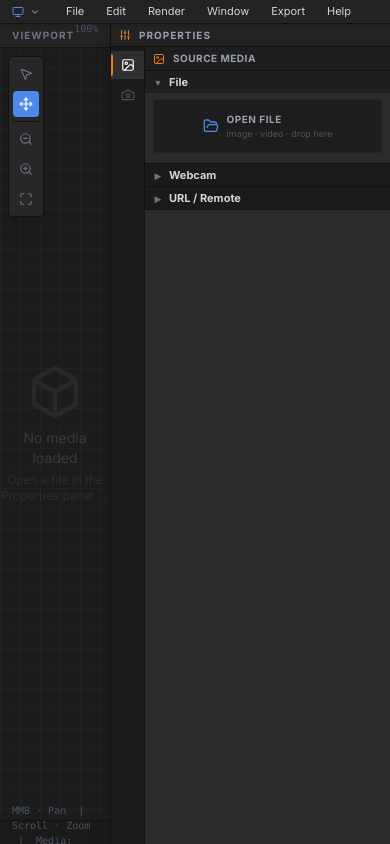
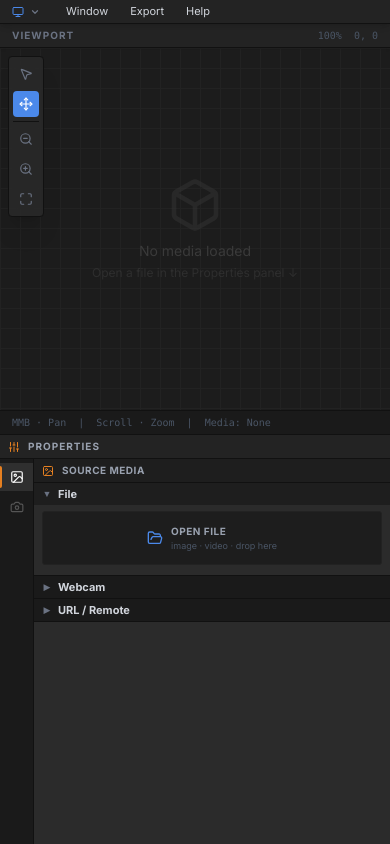
Before and after one commit to tarunkumar-sys/art_to_ascii, a React (Vite) app: page / in a window 390 px wide. Built offline with nearby package versions, Linux system fonts and the light colour scheme.

Commit message:
add the Adaptive UI

```diff
--- a/src/components/AsciiViewer.jsx
+++ b/src/components/AsciiViewer.jsx
@@ -118,7 +118,8 @@ const AsciiViewer = ({
             <div className="text-center text-[#3a3a3a] flex flex-col items-center">
               <Box className="w-14 h-14 mb-2 opacity-40" />
               <p className="text-sm">No media loaded</p>
-              <p className="text-xs opacity-60 mt-1">Open a file in the Properties panel →</p>
+              <p className="text-xs opacity-60 mt-1 hidden md:block">Open a file in the Properties panel →</p>
+              <p className="text-xs opacity-60 mt-1 md:hidden">Open a file in the Properties panel ↓</p>
             </div>
           </div>
         )}
--- a/src/components/BottomPanel.jsx
+++ b/src/components/BottomPanel.jsx
@@ -462,7 +462,7 @@ const BottomPanel = ({
             <div className="flex-1 flex items-center justify-end gap-3">
 
               {/* Speed Controller */}
-              <div className="flex items-center gap-2">
+              <div className="hidden md:flex items-center gap-2">
                 <span className="text-[8px] text-gray-500 font-bold uppercase tracking-tighter">Speed</span>
                 <div
                   ref={speedBarRef}
@@ -481,13 +481,13 @@ const BottomPanel = ({
 
               {/* Time Readout */}
               <div className="flex items-center gap-2 bg-black/20 px-2 py-0.5 rounded border border-white/5 h-6">
-                <span className="text-[10px] font-mono text-blender-active font-bold min-w-[65px] text-center">
+                <span className="text-[10px] font-mono text-blender-active font-bold min-w-[45px] sm:min-w-[65px] text-center">
                   {formatTime(currentTime)}
                 </span>
-                <span className="text-[8px] text-gray-500 font-mono border-l border-white/10 pl-2">
+                <span className="hidden sm:inline text-[8px] text-gray-500 font-mono border-l border-white/10 pl-2">
                   {currentFrame}f
                 </span>
-                <span className="text-[8px] text-gray-500 font-mono border-l border-white/10 pl-2">
+                <span className="hidden sm:inline text-[8px] text-gray-500 font-mono border-l border-white/10 pl-2">
                   {duration.toFixed(1)}s
                 </span>
               </div>
--- a/src/components/Layout.jsx
+++ b/src/components/Layout.jsx
@@ -5,19 +5,19 @@ const Layout = ({ sidebar, viewer, bottomPanel, exportDropdown, shortcutsDropdow
     <div className="flex h-screen w-full bg-blender-bg text-blender-text font-sans overflow-hidden select-none text-[11px]">
 
       {/* Blender Top Bar */}
-      <div className="absolute top-0 left-0 right-0 h-6 bg-blender-header border-b border-blender-border flex items-center px-1 z-30 shadow-md">
+      <div className="absolute top-0 left-0 right-0 h-6 bg-blender-header border-b border-blender-border flex items-center px-1 z-30 shadow-md whitespace-nowrap">
         {/* Editor Type Selector */}
-        <div className="flex items-center px-2 py-0.5 hover:bg-blender-hover rounded-sm cursor-pointer mr-2 transition-colors">
+        <div className="flex items-center px-2 py-0.5 hover:bg-blender-hover rounded-sm cursor-pointer mr-2 transition-colors shrink-0">
           <Monitor className="w-3 h-3 text-blender-active mr-1.5" />
           <ChevronDown className="w-2.5 h-2.5 text-gray-500" />
         </div>
 
         {/* Menus */}
-        <div className="flex items-center gap-0.5">
+        <div className="flex items-center gap-0.5 shrink-0 flex-wrap sm:flex-nowrap h-full overflow-visible">
           {['File', 'Edit', 'Render'].map((menu) => (
             <div
               key={menu}
-              className="px-2.5 py-0.5 hover:bg-blender-hover rounded-sm cursor-pointer text-gray-300 hover:text-white transition-colors"
+              className="px-2.5 py-0.5 hover:bg-blender-hover rounded-sm cursor-pointer text-gray-300 hover:text-white transition-colors hidden sm:block"
             >
               {menu}
             </div>
@@ -44,7 +44,7 @@ const Layout = ({ sidebar, viewer, bottomPanel, exportDropdown, shortcutsDropdow
         </div>
       </div>
 
-      <div className="flex flex-row w-full h-full pt-6">
+      <div className="flex flex-col md:flex-row w-full h-full pt-6">
         {/* 3D/Viewer Viewport */}
         <div className="flex-1 h-full bg-blender-bg relative overflow-hidden flex flex-col">
           <div className="flex-1 relative overflow-hidden">
@@ -54,9 +54,9 @@ const Layout = ({ sidebar, viewer, bottomPanel, exportDropdown, shortcutsDropdow
         </div>
 
         {/* Right Side Properties Panel (The "Properties" Editor) */}
-        <div className="w-[280px] h-full bg-blender-panel border-l border-blender-border flex flex-col z-10 flex-shrink-0 shadow-xl">
+        <div className="w-full h-1/2 md:w-[280px] md:h-full bg-blender-panel border-t md:border-t-0 md:border-l border-blender-border flex flex-col z-10 flex-shrink-0 shadow-xl">
           {/* Header for Properties panel */}
-          <div className="h-6 bg-blender-header border-b border-blender-border flex items-center px-2 gap-2">
+          <div className="h-6 bg-blender-header border-b border-blender-border flex items-center px-2 gap-2 shrink-0">
             <Sliders className="w-3 h-3 text-blender-accent" />
             <span className="text-[10px] font-bold text-gray-400 uppercase tracking-widest">Properties</span>
           </div>
```
